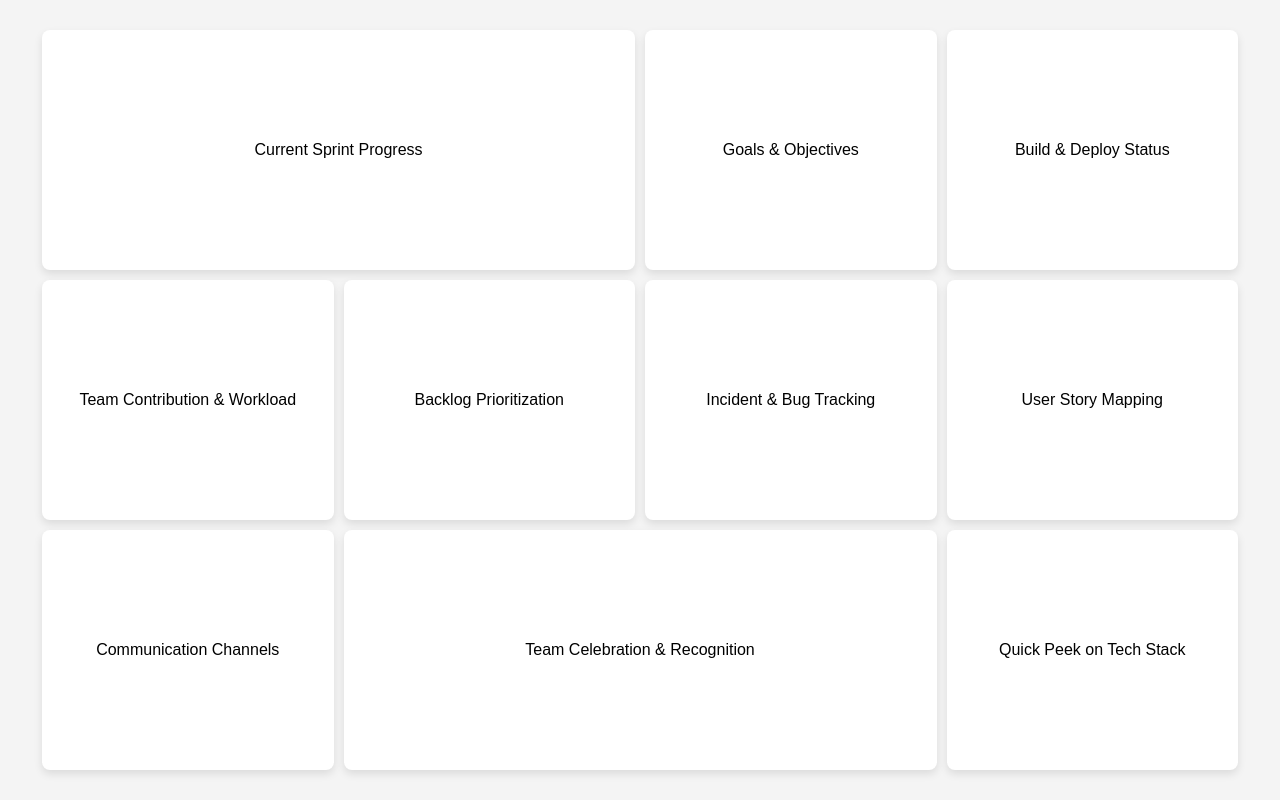
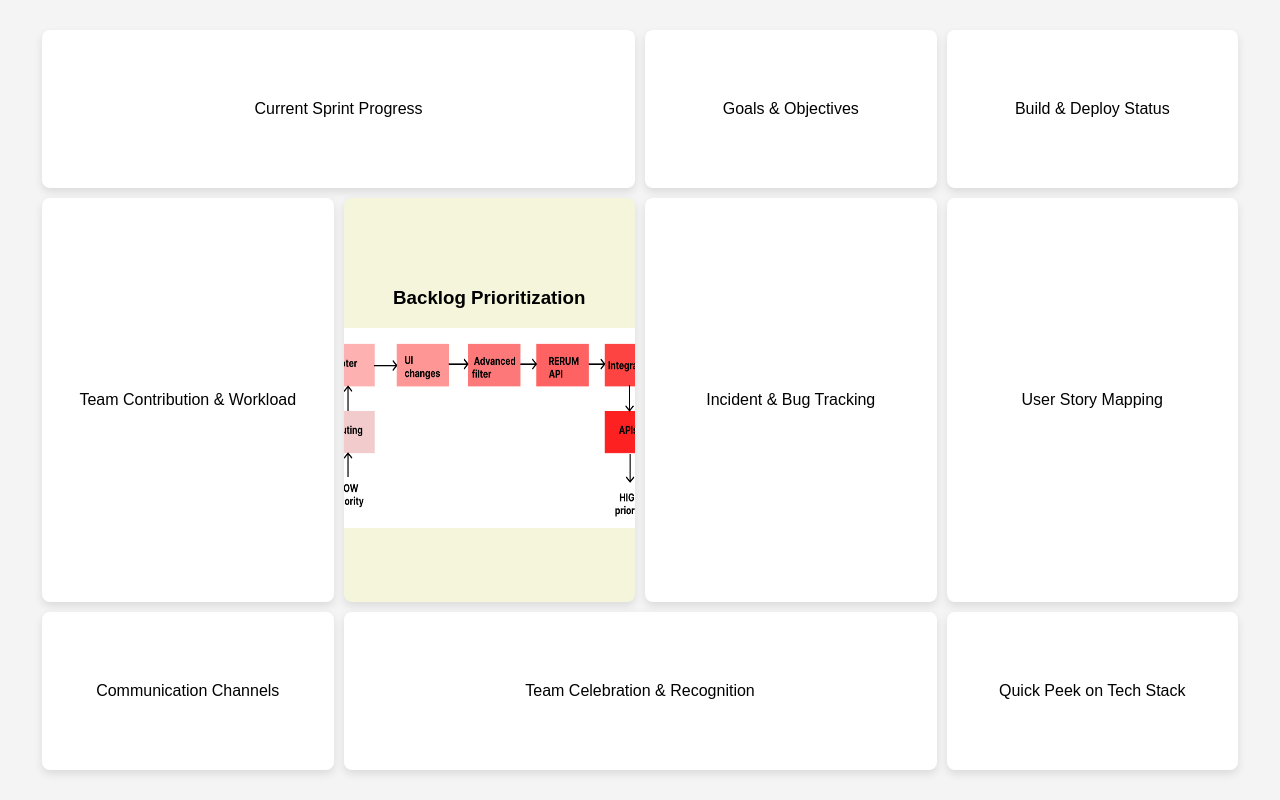
Before and after one commit to slu-csci-5030/Ram_IR, a plain HTML site: page Index.html in a window 1280 px wide. Drawn offline with Linux system fonts and the light colour scheme.

Commit message:
Celebrations readme & priority setup

```diff
--- a/Index.html
+++ b/Index.html
@@ -21,8 +21,26 @@
 			<div class="block medium" id="teamContribution">
 				Team Contribution & Workload
 			</div>
-			<div class="block medium" id="backlogPrioritization">
-				Backlog Prioritization
+			<div
+				class="block medium"
+				id="backlogPrioritization"
+				style="background-color: beige"
+			>
+				<!-- <h3>Backlog Prioritization</h3>
+				<img src="image.png" alt="" height="200" width="350" /> -->
+				<h3>Backlog Prioritization</h3>
+				<div class="content">
+					<img src="./Assets/Priority.png" alt="" height="200" width="350" />
+				</div>
+				<style>
+					/* Style to display content vertically */
+					.block.medium {
+						display: flex;
+						flex-direction: column;
+						align-items: center;
+						text-align: center;
+					}
+				</style>
 			</div>
 			<div class="block medium" id="incidentTracking">
 				Incident & Bug Tracking
```
Also changed, not shown: Assets/Priority.png (added), 1 other file.
